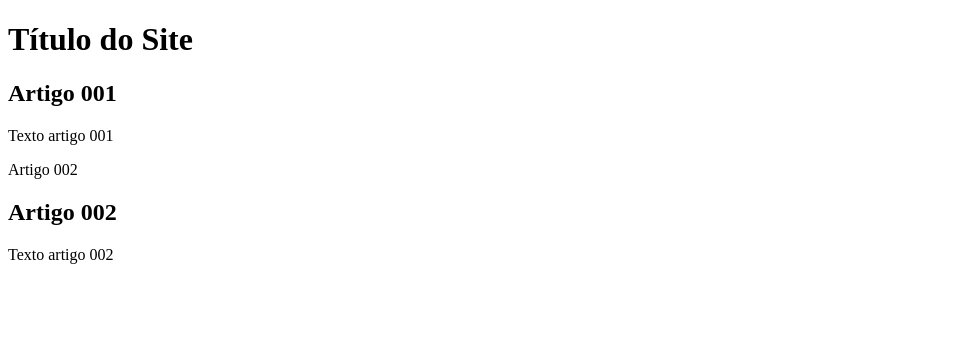
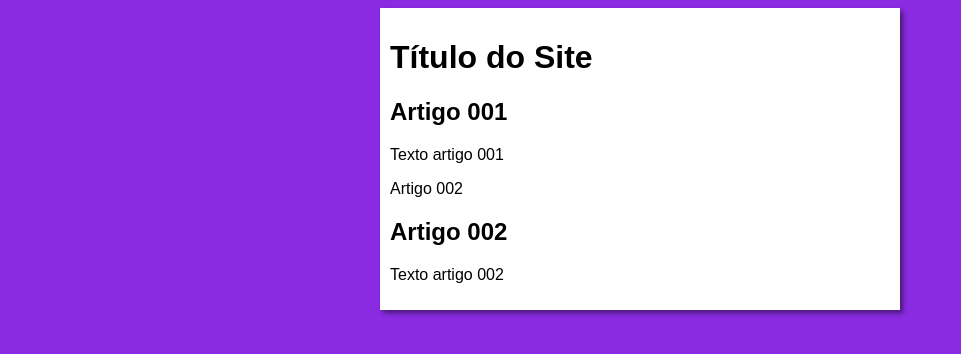
Before and after one commit to AlexJonasReis/projeto-site, a plain HTML site: page index.html in a window 1280 px wide. Shown: the whole page, without its empty margins (0-961 px from the left). Drawn offline with Linux system fonts and the light colour scheme.

Commit message:
Inicio do design

```diff
--- /dev/null
+++ b/estilos/style.css
@@ -0,0 +1,16 @@
+* {
+    font-family: Arial, Helvetica, sans-serif;
+    font-style: 16px;
+}
+
+body {
+    background-color: blueviolet;
+}
+
+main{
+    background-color: white;
+    width: 500px;
+    margin: auto;
+    padding: 10px;
+    box-shadow: 3px 3px 5px rgba(0, 0, 0, 0.473);
+}
--- a/index.html
+++ b/index.html
@@ -4,6 +4,7 @@
     <meta charset="UTF-8">
     <meta name="viewport" content="width=device-width, initial-scale=1.0">
     <title>T~itulo do Site</title>
+    <link rel="stylesheet" href="estilos/style.css">
 </head>
 <body>
     <main>
```
